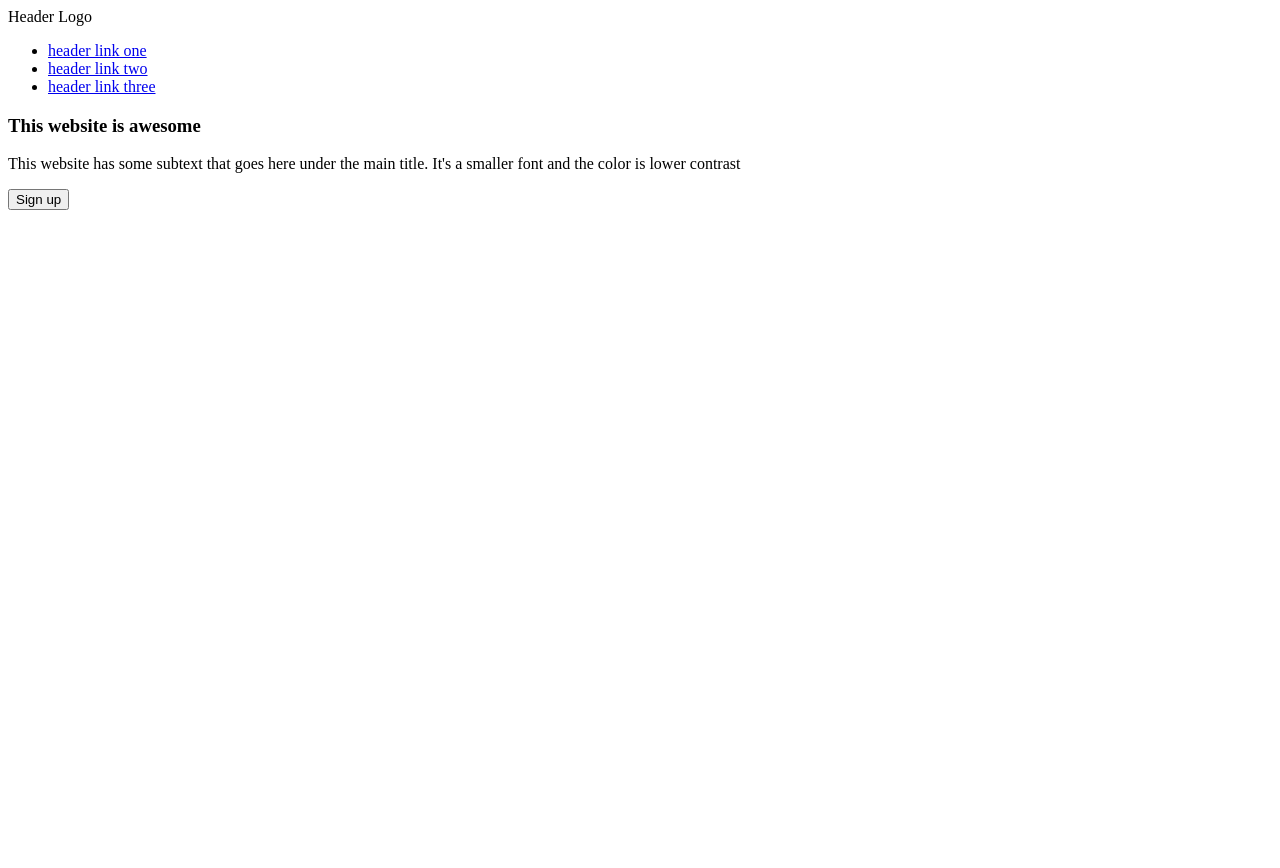
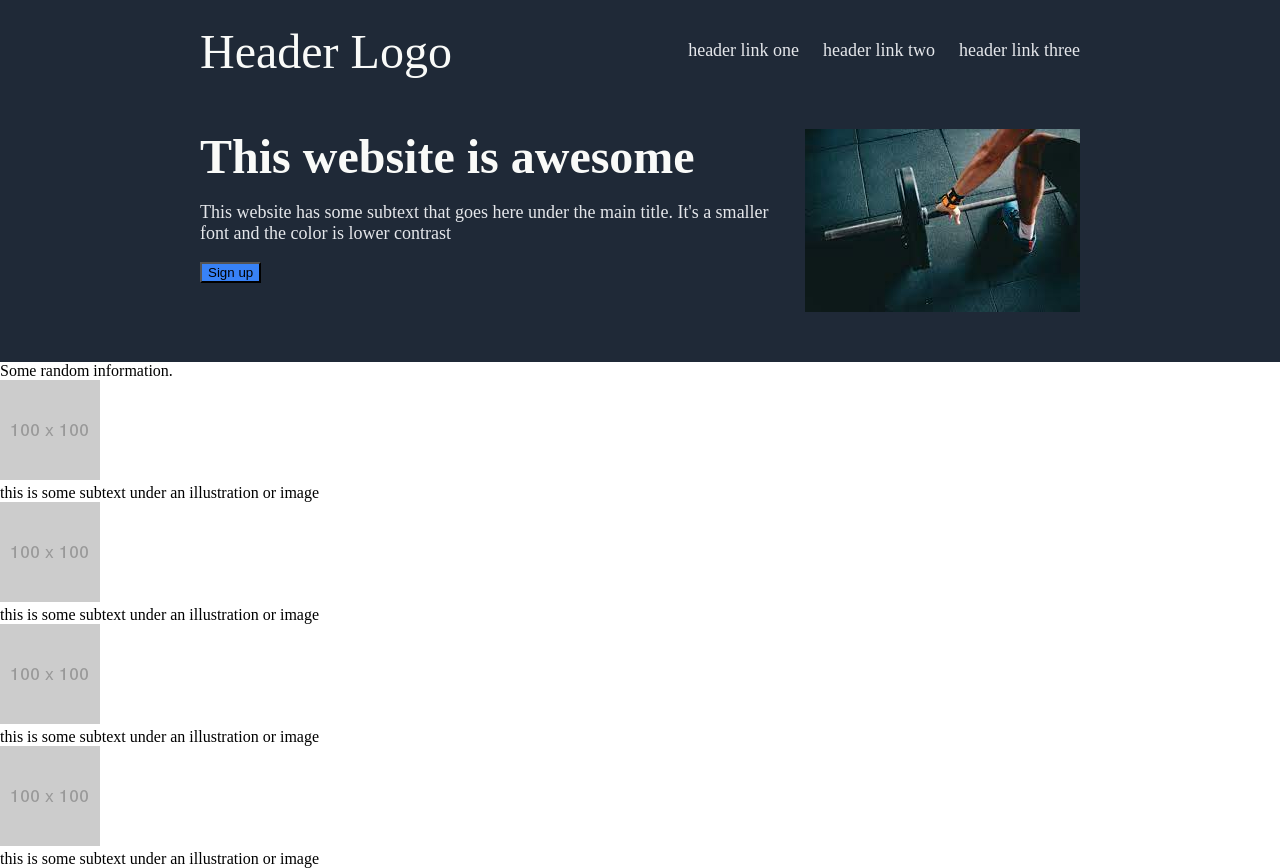
Before and after one commit to jalapenopeppers/landing-page, a plain HTML site: page index.html in a window 1280 px wide. Before the commit the page ends 800 px from the top, so only its background shows below. Drawn offline with Linux system fonts and the light colour scheme.

Commit message:
Complete header of landing page
Complete header of landing page with all items in correct places.

```diff
--- a/index.html
+++ b/index.html
@@ -20,16 +20,34 @@
         </div>
       </div>
       <div class="header-bottom">
-        <div class="main-info">
-          <h3>This website is awesome</h3>
-          <p>This website has some subtext that goes here under the main title. It's a smaller font and the color is lower contrast</p>
+        <div class="header-main-info">
+          <h3 class="header-main-text">This website is awesome</h3>
+          <p class="header-secondary-text">This website has some subtext that goes here under the main title. It's a smaller font and the color is lower contrast</p>
           <button class="header-sign-up-button">Sign up</button>
         </div>
-        <img class="main-image" src="" alt="">
+        <img class="main-image" src="./header_image.jpeg" alt="Man gripping barbell">
       </div>
     </div>
     <div class="illustrations">
-
+      <div class="illustration-header-text">Some random information.</div>
+      <div class="card-container">
+        <div class="card">
+          <img src="100x100.png">
+          <div class="card-subtext">this is some subtext under an illustration or image</div>
+        </div>
+        <div class="card">
+          <img src="100x100.png">
+          <div class="card-subtext">this is some subtext under an illustration or image</div>
+        </div>
+        <div class="card">
+          <img src="100x100.png">
+          <div class="card-subtext">this is some subtext under an illustration or image</div>
+        </div>
+        <div class="card">
+          <img src="100x100.png">
+          <div class="card-subtext">this is some subtext under an illustration or image</div>
+        </div>
+      </div>
     </div>
     <div class="quote">
 
--- a/style.css
+++ b/style.css
@@ -0,0 +1,72 @@
+body {
+  display: flex;
+  flex-direction: column;
+  margin: 0;
+}
+
+.header {
+  display: flex;
+  flex-direction: column;
+  background-color: #1F2937;
+  color: white;
+}
+
+.header-top {
+  display: flex;
+  justify-content: space-between;
+  flex: 1;
+}
+
+.header-logo {
+  font-size: 48px;
+  color: #F9FAF8;
+  padding: 24px 0px 0px 200px;
+}
+
+.header-top .right-links ul {
+  display: flex;
+  padding: 24px 200px 0px 0px;
+}
+
+.header-bottom {
+  display: flex;
+  padding: 50px 200px 50px 200px;
+  justify-content: space-between;
+}
+
+.header-bottom img {
+  width: 275;
+  height: 183;
+  flex-shrink: 0;
+  object-fit: contain;
+}
+
+.header-main-info {
+  padding-right: 24px;
+}
+
+.header-main-text {
+  margin: 0px 0px 18px 0px;
+  font-size: 48px;
+  font-weight: bolder;
+  color: #F9FAF8;
+}
+
+.header-secondary-text,
+.header-top .right-links a {
+  font-size: 18px;
+  color: #E5E7EB;
+}
+
+.header-sign-up-button {
+  background-color: #3882F6;
+}
+
+ul {
+  list-style-type: none;
+}
+
+a {
+  text-decoration: none;
+  margin-left: 24px;
+}
```
Also changed, not shown: 100x100.png (added), 50x50.png (added), header_image.jpeg (added).
